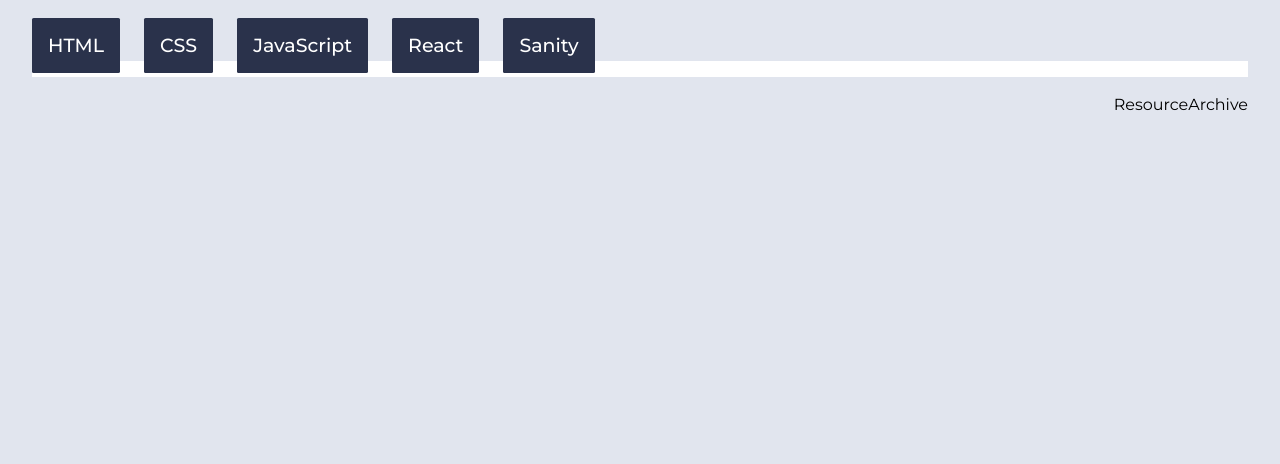
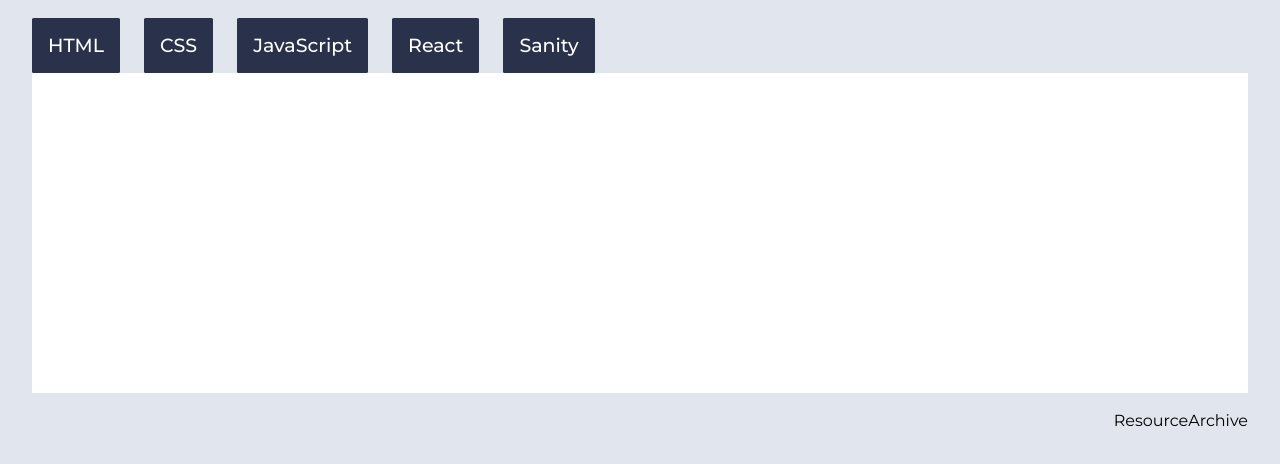
Before and after one commit to odaju/uin25ak2_resourceapp_odaju, a React (Vite) app: page / in a window 1280 px wide. Shown: the top 464 px of the page. Built offline with nearby package versions, Linux system fonts and the light colour scheme.

Commit message:
lagrer tilpasning av css på main

```diff
--- a/src/styles/style.scss
+++ b/src/styles/style.scss
@@ -30,6 +30,7 @@
                     gap: 1.5rem;
                     margin: 0;
                     padding: 0;
+                    padding-bottom: 0.8rem;
                     font-size: 19px;
 
                     a:hover{
@@ -69,7 +70,7 @@
 //Brukt kode fra https://www.w3schools.com/css/css_border.asp på linje 80 for å finne en passende border.
 main{
     background-color: var(--white);
-    padding-bottom: 1rem;
+    padding: 10rem 10rem 10rem 10rem;
 
     article{
 
```
